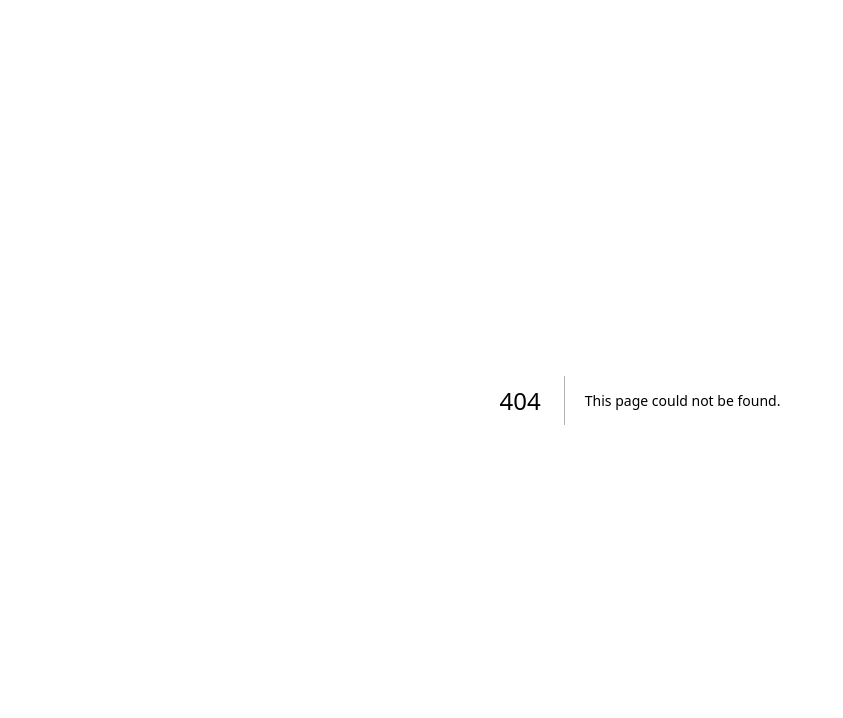
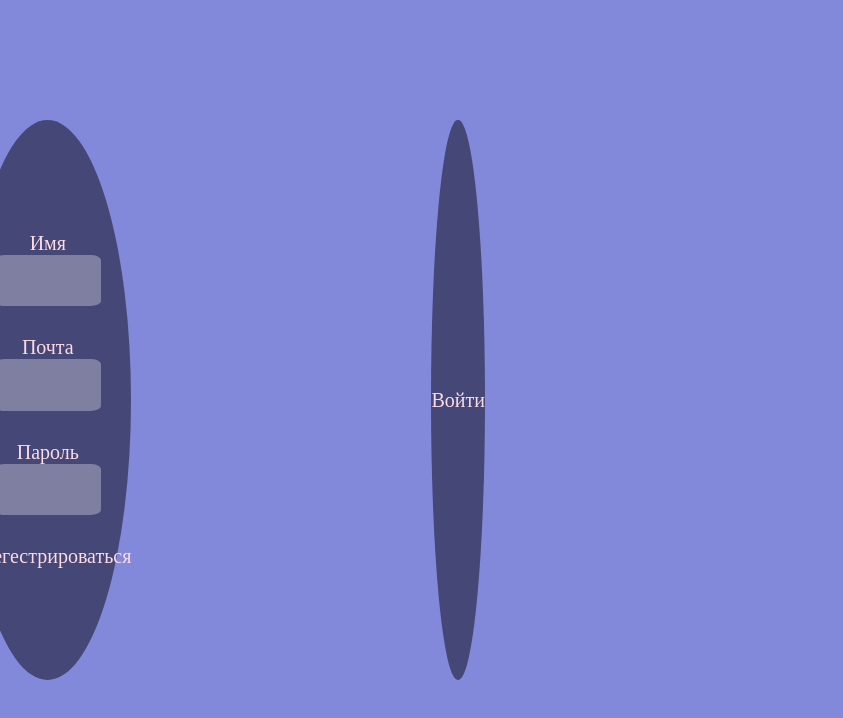
Before and after one commit to akhmetovKamil/useFinanceFrontend, a Next.js app: page /beforeAuth in a window 1280 px wide. Before the commit this address had no page. Shown: the top 718 px of the page, without its empty margins (0-843 px from the left). Built offline with nearby package versions, Linux system fonts and the light colour scheme.

Commit message:
create AuthPage

```diff
--- /dev/null
+++ b/components/forms/authForm.tsx
@@ -0,0 +1,16 @@
+import React from "react";
+import s from "@/styles/beforeAuth.module.sass";
+
+
+const AuthForm = React.forwardRef((props, ref) => {
+    return (
+        <div ref={ref} className={`${s.initBottom} initTopNone`}>
+            <label htmlFor="email">Почта</label>
+            <input type="text" id="email"/>
+            <label htmlFor="password">Пароль</label>
+            <input type="password" id="password"/>
+            <div className={s.submit}>Войти</div>
+        </div>
+    )
+})
+export default AuthForm
--- /dev/null
+++ b/components/forms/regForm.tsx
@@ -0,0 +1,18 @@
+import React from "react";
+import s from "@/styles/beforeAuth.module.sass";
+
+
+const RegForm = React.forwardRef((props, ref) => {
+    return (
+        <div ref={ref} className={s.initBottom}>
+            <label htmlFor="name">Имя</label>
+            <input type="text" id="name"/>
+            <label htmlFor="email">Почта</label>
+            <input type="text" id="email"/>
+            <label htmlFor="password">Пароль</label>
+            <input type="password" id="password"/>
+            <div className="submit">Зарегестрироваться</div>
+        </div>
+    )
+})
+export default RegForm
--- a/next.config.js
+++ b/next.config.js
@@ -1,6 +1,6 @@
 /** @type {import('next').NextConfig} */
 const nextConfig = {
-  reactStrictMode: true,
+  reactStrictMode: false,
 }
 
 module.exports = nextConfig
--- a/package.json
+++ b/package.json
@@ -16,5 +16,8 @@
     "react": "18.2.0",
     "react-dom": "18.2.0",
     "typescript": "5.0.4"
+  },
+  "devDependencies": {
+    "sass": "^1.62.1"
   }
 }
--- /dev/null
+++ b/pages/beforeAuth.tsx
@@ -0,0 +1,76 @@
+import s from "../styles/beforeAuth.module.sass"
+import {MutableRefObject, useEffect, useLayoutEffect, useRef, useState} from "react";
+import RegForm from "@/components/forms/regForm";
+import AuthForm from "@/components/forms/authForm";
+
+export default function BeforeAuthPage() {
+    const [isReg, setReg] = useState(true)
+    // const [test, setTest] = useState(true)
+
+    const regForm = useRef() as MutableRefObject<HTMLElement>
+    const authForm = useRef() as MutableRefObject<HTMLElement>
+    const regBtn = useRef() as MutableRefObject<HTMLDivElement>
+    const authBtn = useRef() as MutableRefObject<HTMLDivElement>
+
+
+    // useEffect(() => {
+    //     console.log("Надо переписать")
+    //     regForm.current && regForm.current.classList.contains(s.initBottom) && regForm.current.classList.toggle(s.initBottom)
+    //     authBtn.current && authBtn.current.classList.contains(s.initTop) && authBtn.current.classList.toggle(s.initTop)
+    // },[test])
+
+    useEffect(() => {
+        // debugger
+        regBtn.current && regBtn.current.classList.toggle(s.initTop)
+        authForm.current && authForm.current.classList.toggle(s.initBottom)
+        regForm.current && regForm.current.classList.toggle(s.initBottom)
+        authBtn.current && authBtn.current.classList.toggle(s.initTop)
+
+
+
+        // setTest(!test)
+    },[isReg])
+
+    const changeForm = (btn : MutableRefObject<HTMLDivElement>, form : MutableRefObject<HTMLElement>) => {
+        btn.current.classList.toggle(s.initBottom)
+        form.current.classList.toggle(s.initTop)
+        // setTimeout(() => {
+        //     setReg(!isReg)
+        // },)
+        setReg(!isReg)
+    }
+
+    // const authClick = () => {
+    //     authBtn.current && authBtn.current.classList.toggle(s.initBottom)
+    //     regForm.current && regForm.current.classList.toggle(s.initTop)
+    //     setTimeout(() => setReg(!isReg),700)
+    // }
+    // const regClick = () => {
+    //     regBtn.current && regBtn.current.classList.toggle(s.initBottom)
+    //     authForm.current && authForm.current.classList.toggle(s.initTop)
+    //     setTimeout(() => setReg(!isReg),700)
+    // }
+
+
+    // {isReg ?
+    //     <main className={s.form}>
+    //         <RegForm ref={regForm}/>
+    //         <div onClick={() => changeForm(authBtn,regForm)} ref={authBtn} className={s.initTop}>Войти</div>
+    //     </main> :
+    //     <main className={s.form}>
+    //         <div onClick={() => changeForm(regBtn,authForm)} ref={regBtn} className={s.initTop}>Зарегистрироваться</div>
+    //         <AuthForm ref={authForm}/>
+    //     </main>}
+
+    return (
+        <>
+
+            <main className={s.form}>
+                <RegForm ref={regForm}/>
+                <div onClick={() => changeForm(authBtn,regForm)} ref={authBtn} className={s.initTop}>Войти</div>
+                <div onClick={() => changeForm(regBtn,authForm)} ref={regBtn} className={`${s.initTop} initTopNone`}>Зарегистрироваться</div>
+                <AuthForm ref={authForm}/>
+            </main>
+        </>
+    )
+}
--- /dev/null
+++ b/styles/beforeAuth.module.sass
@@ -0,0 +1,67 @@
+.form
+  background: #8389DA
+  width: 100vw
+  height: 100vh
+  display: flex
+  flex-direction: row
+  justify-content: center
+  align-items: center
+  gap: 100px
+  transition: 0.5s
+  color: #FEDAE3
+  font-size: 20px
+
+  >div
+    margin: 100px
+    width: 50%
+    height: 70vh
+    background: #454777
+    display: flex
+    flex-direction: column
+    justify-content: center
+    align-items: center
+    border-radius: 100%
+    transition: 0.5s
+
+    .submit
+      background: #8C8EAC
+
+
+
+    input
+      all: unset
+      margin-bottom: 30px
+      width: 40%
+      height: 2%
+      opacity: 80%
+      padding: 20px
+      font-size: 19px
+      background: #8C8EAC
+      border-radius: 10%
+
+
+
+.initBottom
+  transform: translateY(100%)
+  pointer-events: none
+
+.initTop
+  transform: translateY(-100%)
+  pointer-events: none
+
+
+.initBottomNone
+  //transform: translateY(100%)
+  display: none
+
+.initTopNone
+  //transform: translateY(-100%)
+  display: none
+
+
+.startBtn
+  background: coral
+  position: absolute
+  left: 0
+  right: 0
+  z-index: 3
--- a/styles/globals.css
+++ b/styles/globals.css
@@ -105,3 +105,9 @@ a {
     color-scheme: dark;
   }
 }
+
+
+.initTopNone{
+  display: none;
+  opacity: 0%;
+}
```
Also changed, not shown: pages/index.tsx (+2 -97 lines), 1 other file (tests, documents, lock files or other folders).
